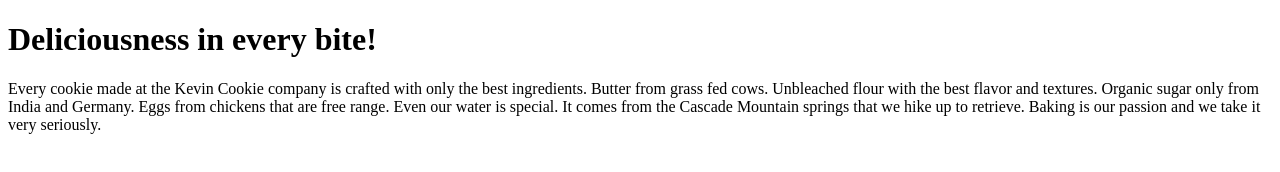
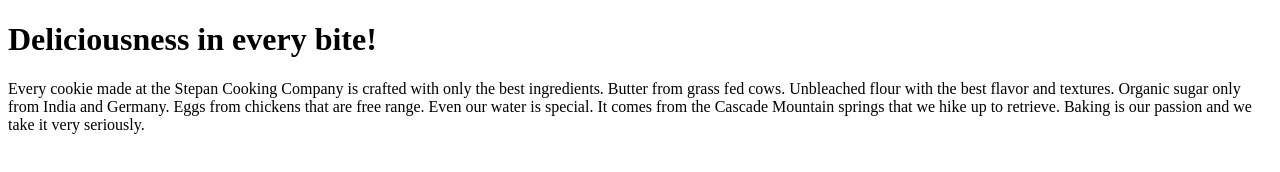
Before and after one commit to stepanbelotelov/MyNewProject, a plain HTML site: page index.htm in a window 1280 px wide. Drawn offline with Linux system fonts and the light colour scheme.

Commit message:
Commit my first commit

```diff
--- a/index.htm
+++ b/index.htm
@@ -3,7 +3,7 @@
 <body>
 
 <h1>Deliciousness in every bite!</h1>
-<p>Every cookie made at the Kevin Cookie company is crafted with only the best ingredients. Butter from grass fed cows. Unbleached flour with the best flavor and textures. Organic sugar only from India and Germany. Eggs from chickens that are free range. Even our water is special. It comes from the Cascade Mountain springs that we hike up to retrieve. Baking is our passion and we take it very seriously.</p>
+<p>Every cookie made at the Stepan Cooking Company is crafted with only the best ingredients. Butter from grass fed cows. Unbleached flour with the best flavor and textures. Organic sugar only from India and Germany. Eggs from chickens that are free range. Even our water is special. It comes from the Cascade Mountain springs that we hike up to retrieve. Baking is our passion and we take it very seriously.</p>
 
 </body>
 </html>
```
